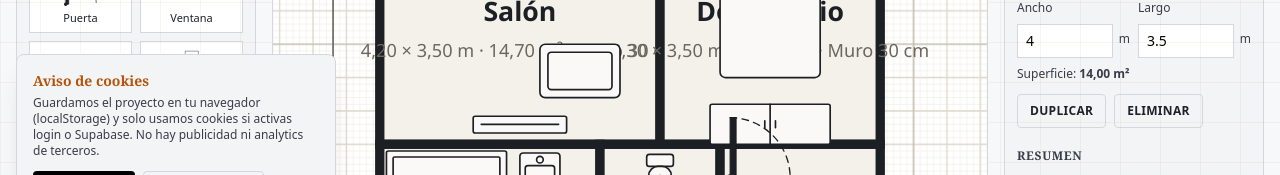
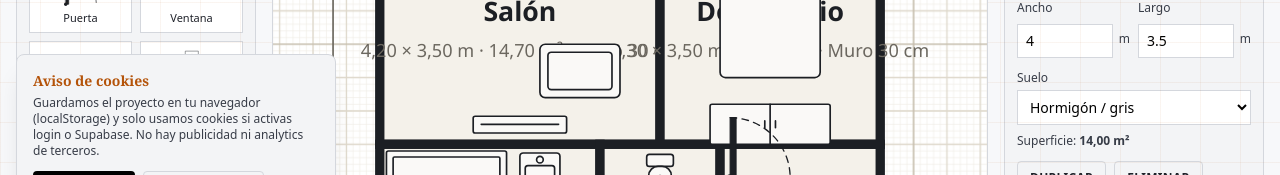
Before and after one commit to montyxace-sys/pnanos3d, a Next.js app: page / in a window 1280 px wide. Both pictures are taken after a click on the button "AÑADIR ESTANCIA". Shown: the part 518-693 px from the top of the page. Built offline with nearby package versions, Linux system fonts and the light colour scheme; no server answers.

Commit message:
feat: suelo por estancia aplicado tambien a fondo 3D según material

```diff
--- a/src/components/plano/Plan3D.tsx
+++ b/src/components/plano/Plan3D.tsx
@@ -2,7 +2,7 @@
 
 import { useEffect, useRef, useState } from "react";
 
-type Room = { id: string; name: string; x: number; y: number; w: number; h: number; wallType?: string };
+type Room = { id: string; name: string; x: number; y: number; w: number; h: number; wallType?: string; floor?: 'concrete' | 'tile' | 'wood' | 'carpet' };
 type Piece = { id: string; key: string; x: number; y: number; w: number; h: number; rot: number; text?: string; textColor?: string; textSize?: number };
 type PlanDoc = { title?: string; rooms: Room[]; pieces: Piece[] };
 
@@ -224,13 +224,15 @@ export default function Plan3D() {
         });
       };
 
+      const roomFloorColors: Record<string, number> = { concrete: 0xe8e5de, tile: 0xdbe7f1, wood: 0xdab68b, carpet: 0xcfd4c8 };
       const roomColors = [0xf5f0e6, 0xeaf0f8, 0xf6efe7, 0xf0f3e8, 0xf8f2ef];
       rooms.forEach((room, idx) => {
         const x = room.x / 100, z = room.y / 100, w = room.w / 100, h = room.h / 100;
-        const color = roomColors[idx % roomColors.length];
+        const color = roomFloorColors[room.floor ?? ""] ?? roomColors[idx % roomColors.length];
+        const rough = room.floor === "tile" ? 0.3 : room.floor === "wood" ? 0.7 : 0.95;
         const rfloor = new THREE.Mesh(
           new THREE.PlaneGeometry(w - wallTypeThick(room.wallType) * 2, h - wallTypeThick(room.wallType) * 2),
-          new THREE.MeshStandardMaterial({ color, roughness: 0.95 }),
+          new THREE.MeshStandardMaterial({ color, roughness: rough }),
         );
         rfloor.rotation.x = -Math.PI / 2;
         rfloor.position.set(x + w / 2, 0.015, z + h / 2);
--- a/src/components/plano/PlanEditor.tsx
+++ b/src/components/plano/PlanEditor.tsx
@@ -440,7 +440,7 @@ export default function PlanEditor() {
     setSelection({ kind: selection.kind, id });
   }
 
-  function updateRoom(id: string, patch: Partial<{ name: string; w: number; h: number }>) {
+  function updateRoom(id: string, patch: Partial<{ name: string; w: number; h: number; floor: 'concrete' | 'tile' | 'wood' | 'carpet' }>) {
     setDoc((current) => ({
       ...current,
       rooms: current.rooms.map((room) => (room.id === id ? { ...room, ...patch } : room)),
@@ -813,9 +813,22 @@ export default function PlanEditor() {
                   }
                 />
               </div>
-              <p className="mt-2 text-xs text-muted">
-                Superficie: <strong>{fmt(roomArea(selectedRoom))} m²</strong>
-              </p>
+              <label className="mt-3 block text-xs text-muted">
+    Suelo
+    <select
+      value={selectedRoom.floor ?? "concrete"}
+      onChange={(event) => updateRoom(selectedRoom.id, { floor: event.target.value as any })}
+      className={field}
+    >
+      <option value="concrete">Hormigón / gris</option>
+      <option value="tile">Azulejo / claro</option>
+      <option value="wood">Madera</option>
+      <option value="carpet">Moqueta</option>
+    </select>
+  </label>
+  <p className="mt-2 text-xs text-muted">
+    Superficie: <strong>{fmt(roomArea(selectedRoom))} m²</strong>
+  </p>
               <div className="mt-3 flex gap-2">
                 <button type="button" onClick={duplicateSelection} className={btn}>
                   Duplicar
--- a/src/lib/plano/store.ts
+++ b/src/lib/plano/store.ts
@@ -119,6 +119,8 @@ export function sanitizeDoc(value: unknown): PlanDoc {
     const h = num(r.h);
     if (x === null || y === null || w === null || h === null || w <= 0 || h <= 0) continue;
     const name = str(r.name)?.trim();
+    const floor = str(r.floor);
+    const safeFloor = floor === "concrete" || floor === "tile" || floor === "wood" || floor === "carpet" ? floor : undefined;
     rooms.push({
       id: str(r.id) ?? uid(),
       name: name ? name.slice(0, 60) : `Estancia ${rooms.length + 1}`,
@@ -126,6 +128,7 @@ export function sanitizeDoc(value: unknown): PlanDoc {
       y,
       w,
       h,
+      floor: safeFloor,
     });
   }
 
--- a/src/lib/plano/types.ts
+++ b/src/lib/plano/types.ts
@@ -13,6 +13,7 @@ export type Room = {
   w: number;
   h: number;
   wallType?: 'carga' | 'tabique' | 'pladur' | 'aluminio';
+  floor?: 'concrete' | 'tile' | 'wood' | 'carpet';
 };
 
 /** Pieza colocada sobre el plano (mobiliario o elemento de construcción). */
```
